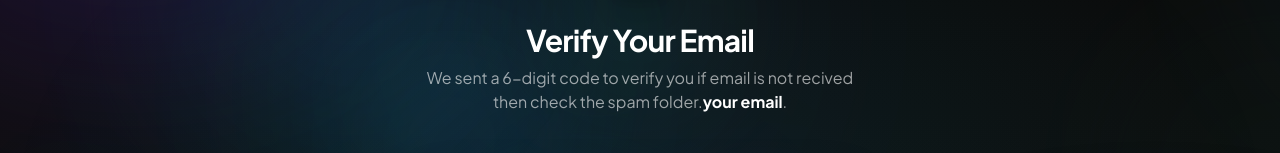
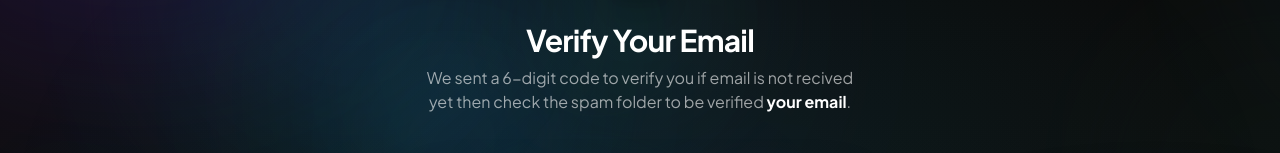
Before and after one commit to arman-somani/mediatools, a Next.js app in the folder frontend/: page /auth/verify-email in a window 1280 px wide. Shown: the part 195-348 px from the top of the page. Built offline with nearby package versions, Linux system fonts and the light colour scheme; no server answers.

Commit message:
Update page.tsx

```diff
--- a/frontend/src/app/auth/verify-email/page.tsx
+++ b/frontend/src/app/auth/verify-email/page.tsx
@@ -53,7 +53,7 @@ function VerifyEmailForm() {
             </svg>
           </div>
           <h1 className="font-display font-bold text-3xl tracking-tight text-white mb-2">Verify Your Email</h1>
-          <p className="text-white/60">We sent a 6-digit code to verify you if email is not recived then check the spam folder.<strong className="text-white">{email || 'your email'}</strong>.</p>
+          <p className="text-white/60">We sent a 6-digit code to verify you if email is not recived yet then check the spam folder to be verified <strong className="text-white">{email || 'your email'}</strong>.</p>
         </div>
 
         <div className="glass-panel p-8">
```
